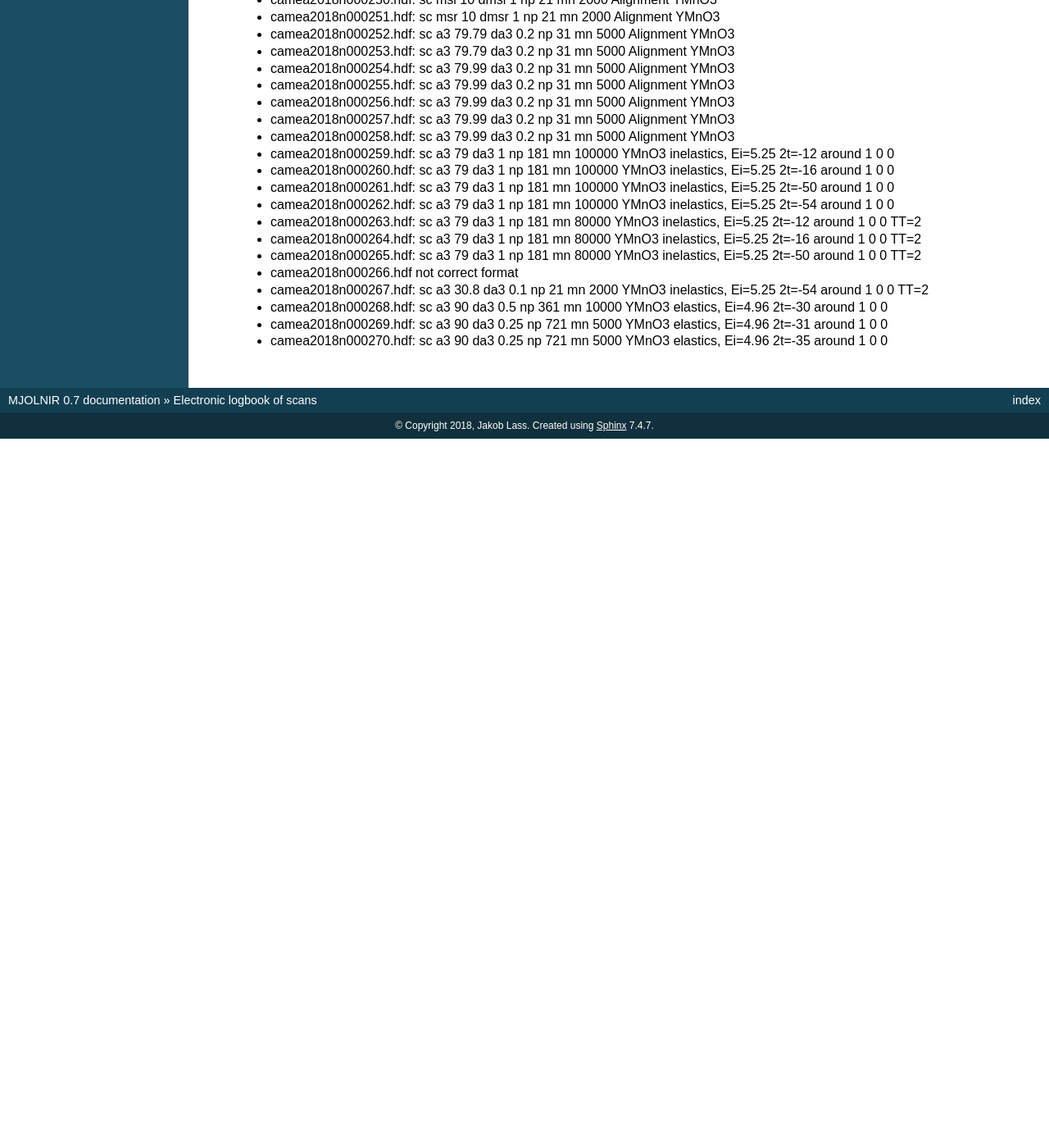
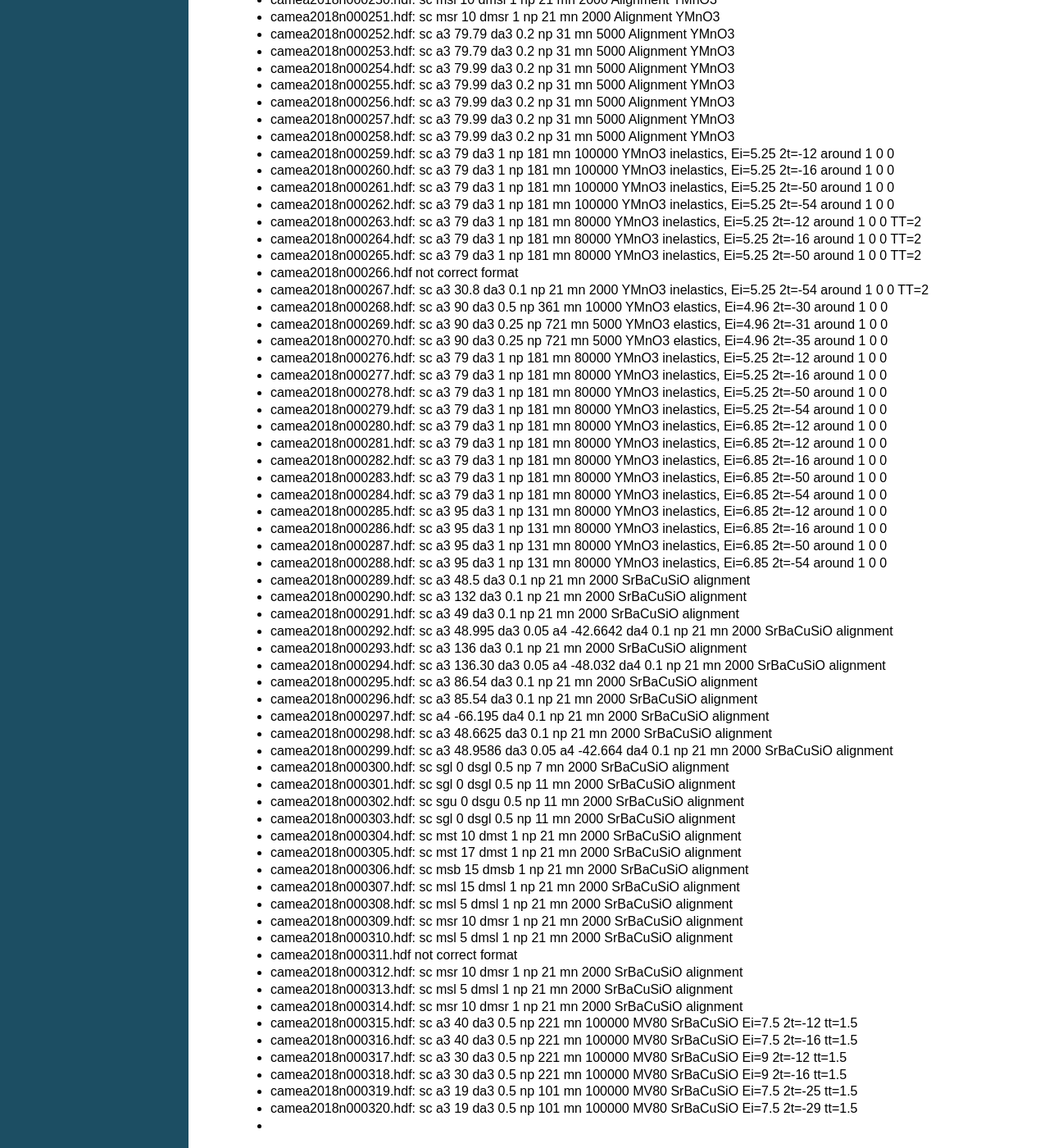
Before and after one commit to MJOLNIRPackage/MJOLNIR, a Sphinx documentation site: the page built from docs/Commissioning/FileOverview.rst, in a window 1280 px wide and 1400 px high, scrolled down 4880 px. Shown: the whole window at 82% size. Built offline with Sphinx 7.4.7, drawn with Linux system fonts in a browser that asks for light colours; before the commit the page ends 5415 px from its top, so only the background shows below that.

Commit message:
Update fileoverview

```diff
--- a/docs/Commissioning/FileOverview.rst
+++ b/docs/Commissioning/FileOverview.rst
@@ -249,3 +249,49 @@ Following is a raw overview of scan files with: name, scan command and title
  - camea2018n000268.hdf: sc a3 90 da3 0.5 np 361 mn 10000	YMnO3 elastics, Ei=4.96 2t=-30 around 1 0 0
  - camea2018n000269.hdf: sc a3 90 da3 0.25 np 721 mn 5000	YMnO3 elastics, Ei=4.96 2t=-31 around 1 0 0
  - camea2018n000270.hdf: sc a3 90 da3 0.25 np 721 mn 5000	YMnO3 elastics, Ei=4.96 2t=-35 around 1 0 0
+ - camea2018n000276.hdf: sc a3 79 da3 1 np 181 mn 80000	YMnO3 inelastics, Ei=5.25 2t=-12 around 1 0 0
+ - camea2018n000277.hdf: sc a3 79 da3 1 np 181 mn 80000	YMnO3 inelastics, Ei=5.25 2t=-16 around 1 0 0
+ - camea2018n000278.hdf: sc a3 79 da3 1 np 181 mn 80000	YMnO3 inelastics, Ei=5.25 2t=-50 around 1 0 0
+ - camea2018n000279.hdf: sc a3 79 da3 1 np 181 mn 80000	YMnO3 inelastics, Ei=5.25 2t=-54 around 1 0 0
+ - camea2018n000280.hdf: sc a3 79 da3 1 np 181 mn 80000	YMnO3 inelastics, Ei=6.85 2t=-12 around 1 0 0
+ - camea2018n000281.hdf: sc a3 79 da3 1 np 181 mn 80000	YMnO3 inelastics, Ei=6.85 2t=-12 around 1 0 0
+ - camea2018n000282.hdf: sc a3 79 da3 1 np 181 mn 80000	YMnO3 inelastics, Ei=6.85 2t=-16 around 1 0 0
+ - camea2018n000283.hdf: sc a3 79 da3 1 np 181 mn 80000	YMnO3 inelastics, Ei=6.85 2t=-50 around 1 0 0
+ - camea2018n000284.hdf: sc a3 79 da3 1 np 181 mn 80000	YMnO3 inelastics, Ei=6.85 2t=-54 around 1 0 0
+ - camea2018n000285.hdf: sc a3 95 da3 1 np 131 mn 80000	YMnO3 inelastics, Ei=6.85 2t=-12 around 1 0 0
+ - camea2018n000286.hdf: sc a3 95 da3 1 np 131 mn 80000	YMnO3 inelastics, Ei=6.85 2t=-16 around 1 0 0
+ - camea2018n000287.hdf: sc a3 95 da3 1 np 131 mn 80000	YMnO3 inelastics, Ei=6.85 2t=-50 around 1 0 0
+ - camea2018n000288.hdf: sc a3 95 da3 1 np 131 mn 80000	YMnO3 inelastics, Ei=6.85 2t=-54 around 1 0 0
+ - camea2018n000289.hdf: sc a3 48.5 da3 0.1 np 21 mn 2000	SrBaCuSiO alignment
+ - camea2018n000290.hdf: sc a3 132 da3 0.1 np 21 mn 2000	SrBaCuSiO alignment
+ - camea2018n000291.hdf: sc a3 49 da3 0.1 np 21 mn 2000	SrBaCuSiO alignment
+ - camea2018n000292.hdf: sc a3 48.995 da3 0.05 a4 -42.6642 da4 0.1 np 21 mn 2000	SrBaCuSiO alignment
+ - camea2018n000293.hdf: sc a3 136 da3 0.1 np 21 mn 2000	SrBaCuSiO alignment
+ - camea2018n000294.hdf: sc a3 136.30 da3 0.05 a4 -48.032 da4 0.1 np 21 mn 2000	SrBaCuSiO alignment
+ - camea2018n000295.hdf: sc a3 86.54 da3 0.1 np 21 mn 2000	SrBaCuSiO alignment
+ - camea2018n000296.hdf: sc a3 85.54 da3 0.1 np 21 mn 2000	SrBaCuSiO alignment
+ - camea2018n000297.hdf: sc a4 -66.195 da4 0.1 np 21 mn 2000	SrBaCuSiO alignment
+ - camea2018n000298.hdf: sc a3 48.6625 da3 0.1 np 21 mn 2000	SrBaCuSiO alignment
+ - camea2018n000299.hdf: sc a3 48.9586 da3 0.05 a4 -42.664 da4 0.1 np 21 mn 2000	SrBaCuSiO alignment
+ - camea2018n000300.hdf: sc sgl 0 dsgl 0.5 np 7 mn 2000	SrBaCuSiO alignment
+ - camea2018n000301.hdf: sc sgl 0 dsgl 0.5 np 11 mn 2000	SrBaCuSiO alignment
+ - camea2018n000302.hdf: sc sgu 0 dsgu 0.5 np 11 mn 2000	SrBaCuSiO alignment
+ - camea2018n000303.hdf: sc sgl 0 dsgl 0.5 np 11 mn 2000	SrBaCuSiO alignment
+ - camea2018n000304.hdf: sc mst 10 dmst 1 np 21 mn 2000	SrBaCuSiO alignment
+ - camea2018n000305.hdf: sc mst 17 dmst 1 np 21 mn 2000	SrBaCuSiO alignment
+ - camea2018n000306.hdf: sc msb 15 dmsb 1 np 21 mn 2000	SrBaCuSiO alignment
+ - camea2018n000307.hdf: sc msl 15 dmsl 1 np 21 mn 2000	SrBaCuSiO alignment
+ - camea2018n000308.hdf: sc msl 5 dmsl 1 np 21 mn 2000	SrBaCuSiO alignment
+ - camea2018n000309.hdf: sc msr 10 dmsr 1 np 21 mn 2000	SrBaCuSiO alignment
+ - camea2018n000310.hdf: sc msl 5 dmsl 1 np 21 mn 2000	SrBaCuSiO alignment
+ - camea2018n000311.hdf not correct format
+ - camea2018n000312.hdf: sc msr 10 dmsr 1 np 21 mn 2000	SrBaCuSiO alignment
+ - camea2018n000313.hdf: sc msl 5 dmsl 1 np 21 mn 2000	SrBaCuSiO alignment
+ - camea2018n000314.hdf: sc msr 10 dmsr 1 np 21 mn 2000	SrBaCuSiO alignment
+ - camea2018n000315.hdf: sc a3 40 da3 0.5 np 221 mn 100000	MV80 SrBaCuSiO Ei=7.5 2t=-12 tt=1.5
+ - camea2018n000316.hdf: sc a3 40 da3 0.5 np 221 mn 100000	MV80 SrBaCuSiO Ei=7.5 2t=-16 tt=1.5
+ - camea2018n000317.hdf: sc a3 30 da3 0.5 np 221 mn 100000	MV80 SrBaCuSiO Ei=9 2t=-12 tt=1.5
+ - camea2018n000318.hdf: sc a3 30 da3 0.5 np 221 mn 100000	MV80 SrBaCuSiO Ei=9 2t=-16 tt=1.5
+ - camea2018n000319.hdf: sc a3 19 da3 0.5 np 101 mn 100000	MV80 SrBaCuSiO Ei=7.5 2t=-25 tt=1.5
+ - camea2018n000320.hdf: sc a3 19 da3 0.5 np 101 mn 100000	MV80 SrBaCuSiO Ei=7.5 2t=-29 tt=1.5
+ -
```
